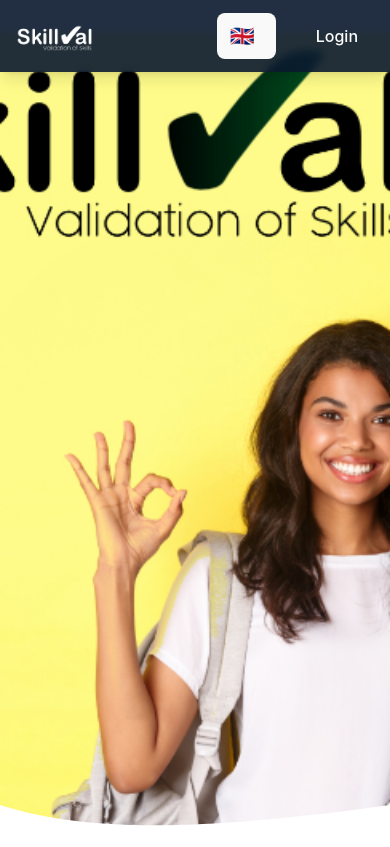
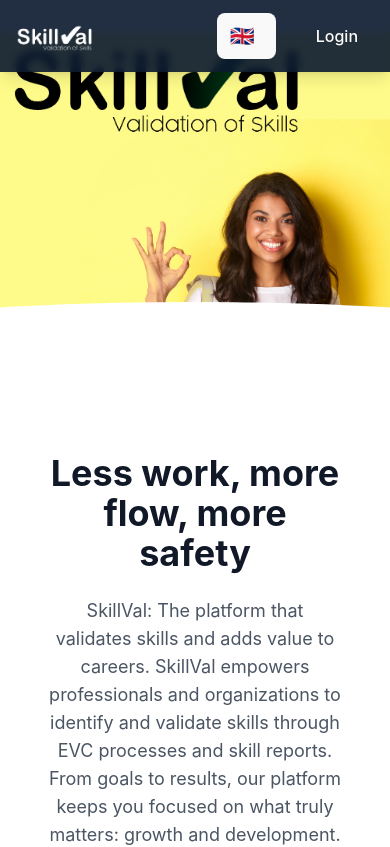
Before and after one commit to Voskesss/skillval.eu, a React (Vite) app: page / in a window 390 px wide. Shown: the top 847 px of the page. Built offline with nearby package versions, Linux system fonts and the light colour scheme.

Commit message:
mobiele anpssing

```diff
--- a/src/index.css
+++ b/src/index.css
@@ -126,15 +126,36 @@
   background-image: url('/images/homepage-bg.jpg');
   background-position: center top;
   background-repeat: no-repeat;
-  background-size: 100% auto;
+  background-size: cover;
+  position: relative;
+  overflow: hidden;
+  background-color: #FFF8B0;
+}
+
+.hero-section::after {
+  content: '';
+  position: absolute;
+  bottom: 0;
+  left: 0;
+  right: 0;
+  height: 150px;
+  background: white;
+  clip-path: ellipse(100% 100% at 50% 100%);
 }
 
 @media (max-width: 768px) {
   .hero-section {
     background-image: url('/images/mobile-bg.jpg');
-    background-position: center bottom;
-    background-size: cover;
-    background-repeat: no-repeat;
+    background-position: center top;
+    background-size: 100% auto;
+    min-height: auto;
+    padding-top: 85%; /* Hogere ratio voor meer van de afbeelding */
+    margin-bottom: 2rem;
+  }
+
+  .hero-section::after {
+    height: 40px;
+    bottom: -1px;
   }
 }
 
```
Also changed, not shown: 4 other files (tests, documents, lock files or other folders).
